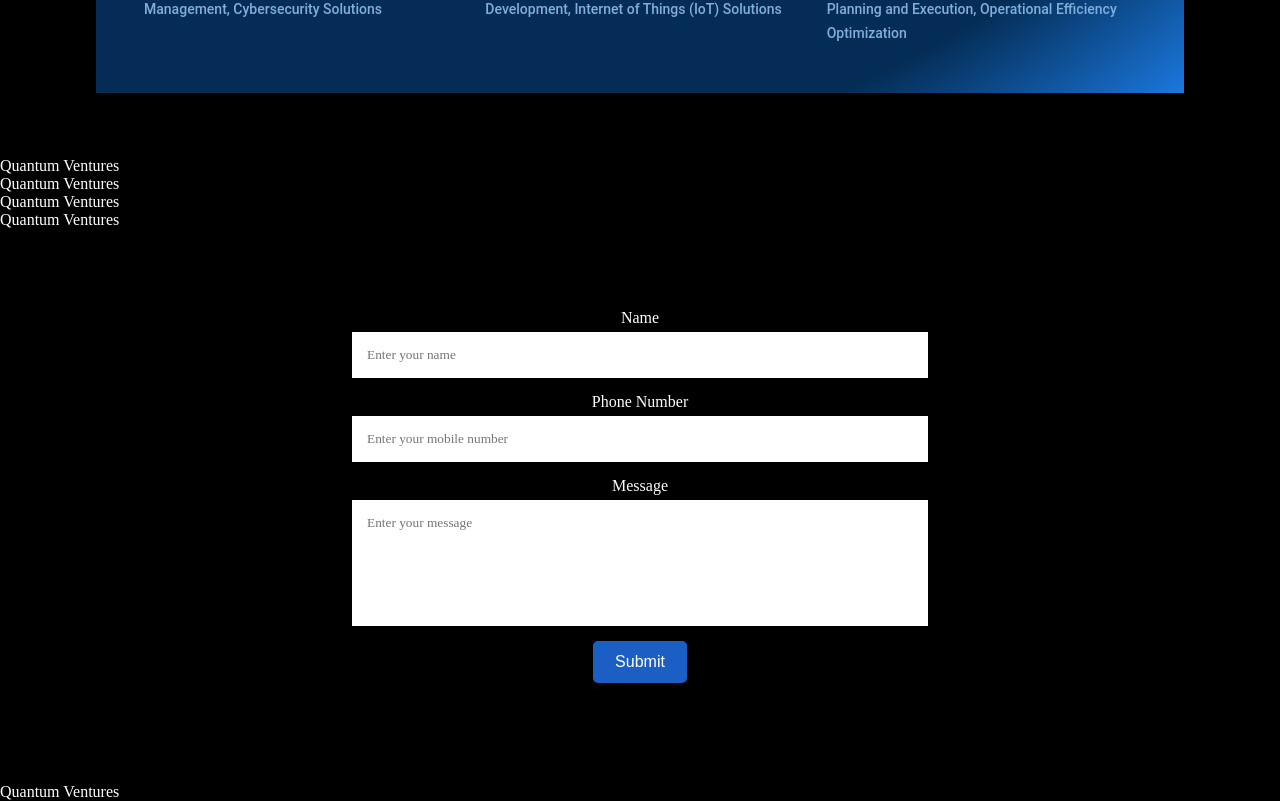
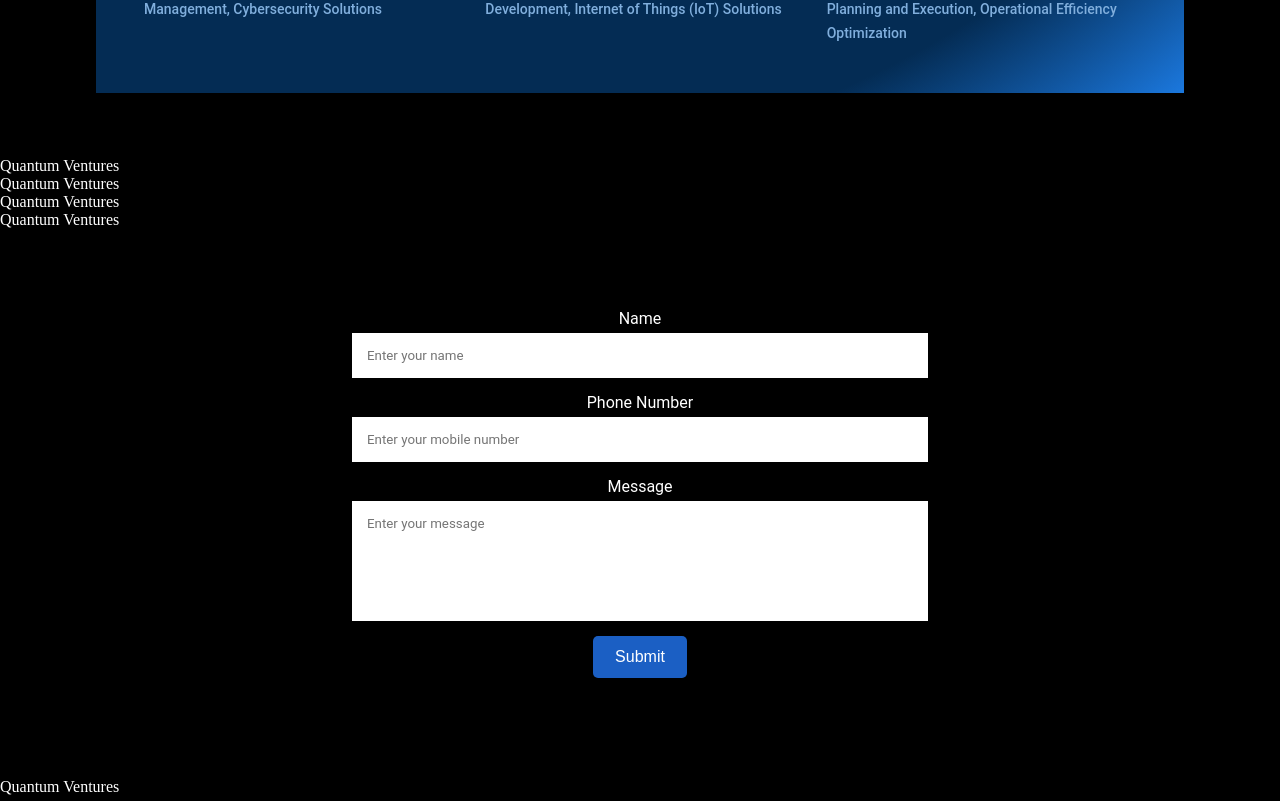
Before and after one commit to mugambijavan/QuantumVentures, a React (Create React App) app: page / in a window 1280 px wide. Shown: the part 1177-1978 px from the top of the page. Built offline with nearby package versions, Linux system fonts and the light colour scheme; no server answers.

Commit message:
"Updated font family from 'Monoton' to 'Roboto' in contact.css"

```diff
--- a/src/containers/contact/contact.css
+++ b/src/containers/contact/contact.css
@@ -5,7 +5,8 @@
   align-items: center;
   justify-content: center;
   text-align: center;
-  font-family: 'Monoton', cursive;
+  font-family: 'Roboto', sans-serif;
+
 }
 
 .contact-col {
@@ -56,19 +57,19 @@
   margin-bottom: 15px;
   margin-top: 5px;
   resize: none;
-  font-family: 'Monoton', cursive;
+  font-family: 'Roboto', sans-serif;
 }
 
 .contact form label {
   display: block;
-  font-family: 'Monoton', cursive;
+  font-family: 'Roboto', sans-serif;
   margin-bottom: 5px;
 }
 
 .contact-col span {
   display: block;
   margin: 20px 0;
-  font-family: 'Monoton', cursive;
+  font-family: 'Roboto', sans-serif;
 }
 
 .btn {
```
